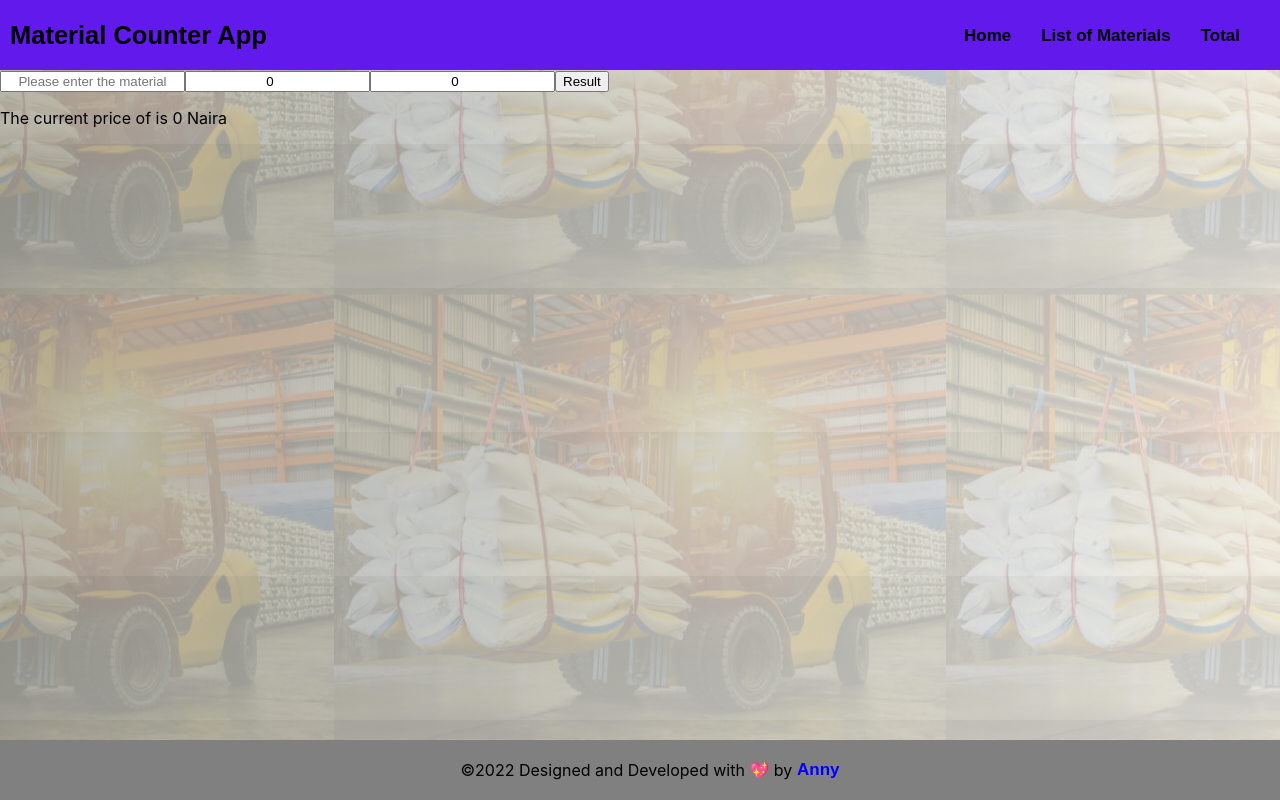
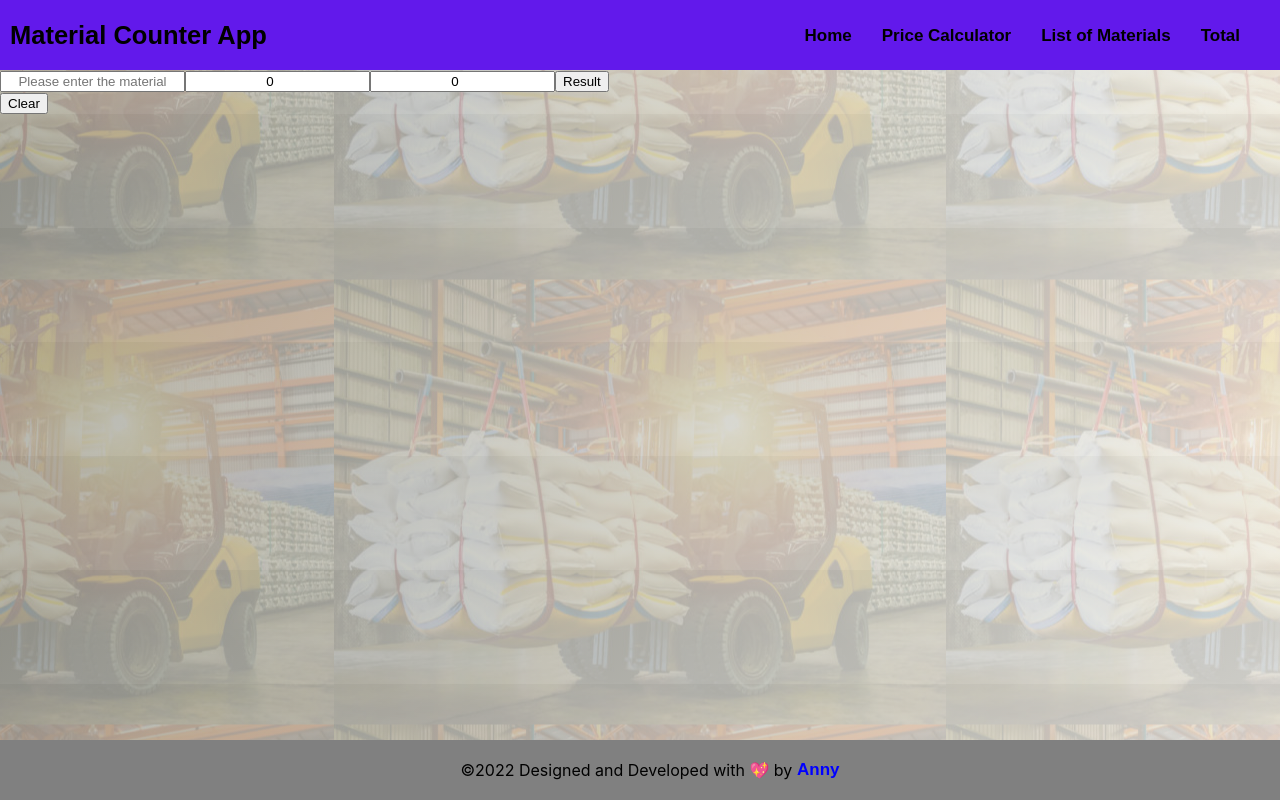
Before and after one commit to Anny85-code/material-counter, a React (Create React App) app: page /calculator in a window 1280 px wide. Built offline with nearby package versions, Linux system fonts and the light colour scheme.

Commit message:
:art: Calculaot
Style Calculator

```diff
--- a/src/calculator/Calculator.css
+++ b/src/calculator/Calculator.css
@@ -0,0 +1,3 @@
+#display{
+  display: none;
+}
--- a/src/calculator/Calculator.jsx
+++ b/src/calculator/Calculator.jsx
@@ -1,4 +1,5 @@
 import React, { useState } from 'react';
+import './Calculator.css';
 
 const Calculator = () => {
   const [material, setMaterial] = useState('');
@@ -9,6 +10,14 @@ const Calculator = () => {
   const calculator = (e) => {
     e.preventDefault();
     setResult(price * qty);
+    document.getElementById('display').style.display = 'block';
+  };
+
+  const clearResult = () => {
+    setResult(0);
+    setPrice(0);
+    setQuantity(0);
+    setMaterial('');
   };
 
   return (
@@ -48,7 +57,8 @@ const Calculator = () => {
         <button type="submit" onClick={calculator}>Result</button>
       </form>
 
-      <p>The current price of {material} is {result} Naira</p>
+      <p id='display'>The current price of {material} is {result} Naira</p>
+      <button type="button" onClick={clearResult}>Clear</button>
     </div>
   );
 };
--- a/src/navbar/Navbar.jsx
+++ b/src/navbar/Navbar.jsx
@@ -21,6 +21,11 @@ const Navbar = () => {
       id: 3,
       path: 'total',
       text: 'Total',
+    },
+    {
+      id: 4,
+      path: 'calculator',
+      text: 'Price Calculator',
     },
   ];
 
@@ -48,6 +53,11 @@ const Navbar = () => {
         <li>
           <NavLink activeClass="active" to="/" spy={true} smooth={true}>
             Home
+          </NavLink>
+        </li>
+        <li>
+          <NavLink activeClass="active" to="calculator" spy={true} smooth={true}>
+            Price Calculator
           </NavLink>
         </li>
         <li>
```
